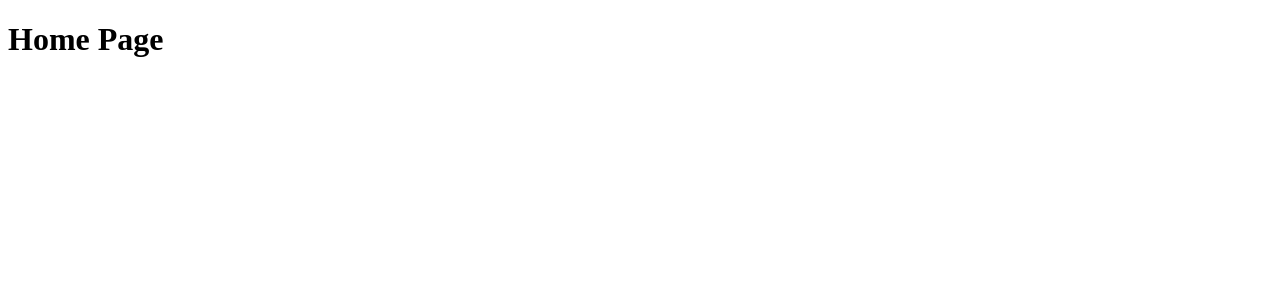
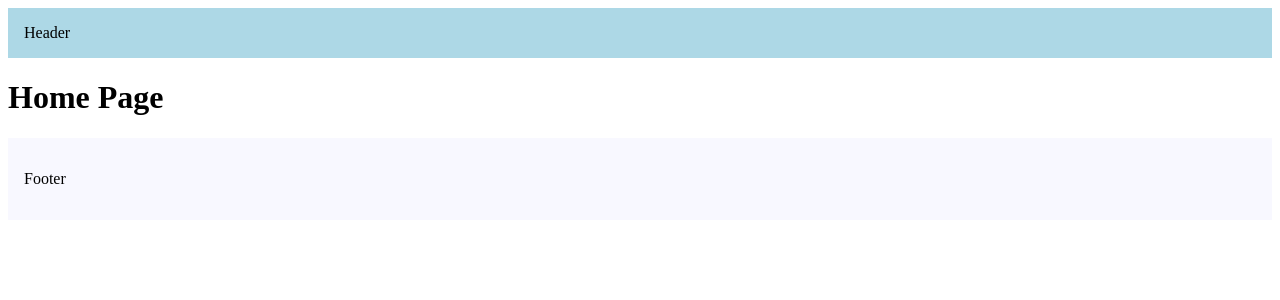
Before and after one commit to kamranlatifch/NextJs-Practuce, a Next.js app in the folder routing-demo/: page / in a window 1280 px wide. Shown: the top 300 px of the page. Built offline with nearby package versions, Linux system fonts and the light colour scheme.

Commit message:
Layouts header footer

```diff
--- a/routing-demo/src/app/layout.tsx
+++ b/routing-demo/src/app/layout.tsx
@@ -2,6 +2,8 @@ export const metadata = {
   title: 'Next.js',
   description: 'Generated by Next.js',
 }
+
+
 
 export default function RootLayout({
   children,
@@ -10,7 +12,11 @@ export default function RootLayout({
 }) {
   return (
     <html lang="en">
-      <body>{children}</body>
+      <body>
+        <header style={{backgroundColor:"lightblue",padding:"1rem"}}>Header</header>
+        {children}
+
+        <footer style={{backgroundColor:"ghostwhite",padding:"1rem"}}><p>Footer</p></footer></body>
     </html>
   )
 }
```
